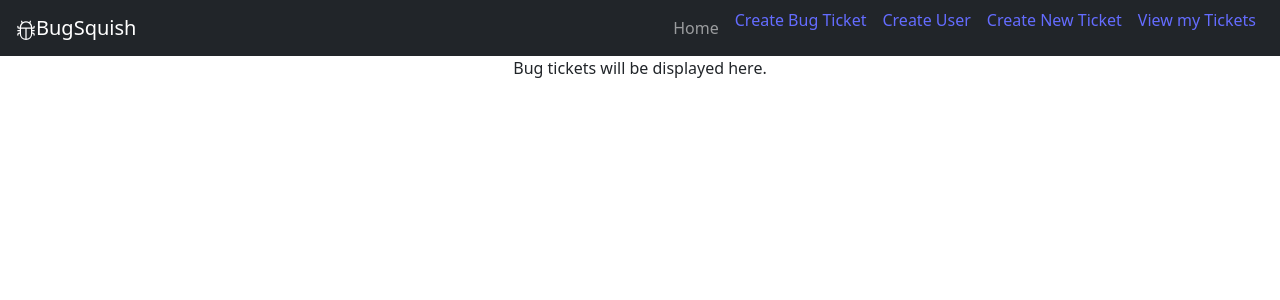
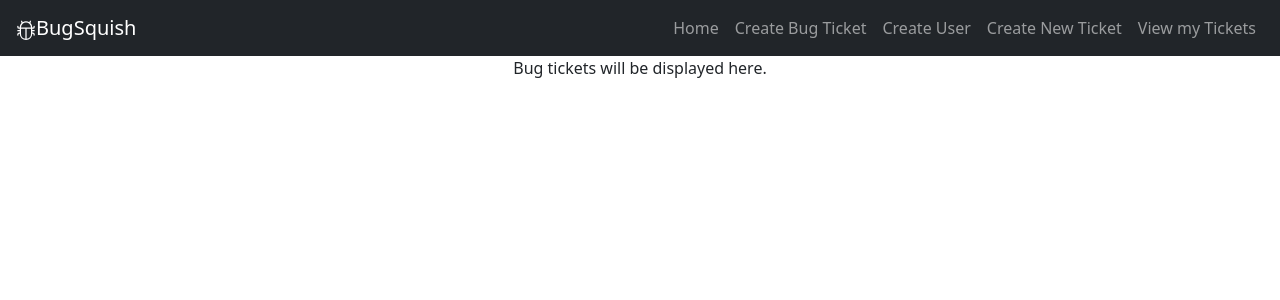
Before and after one commit to tun35770/BugSquish, a React (Vite) app in the folder BugSquish/: page / in a window 1280 px wide. Shown: the top 300 px of the page. Built offline with nearby package versions, Linux system fonts and the light colour scheme.

Commit message:
Router with NavBar

```diff
--- a/BugSquish/src/App.tsx
+++ b/BugSquish/src/App.tsx
@@ -26,10 +26,10 @@ function App() {
           <Navbar.Collapse className="justify-content-end" id="basic-navbar-nav">
             <Nav className="me-3">
               <Link to="/" className="nav-link">Home</Link>
-              <Link to="/create" className="mx-2">Create Bug Ticket</Link>
-              <Link to="user" className="mx-2">Create User</Link>
-              <Link to="" className="mx-2">Create New Ticket</Link>
-              <Link to="" className="mx-2">View my Tickets</Link>
+              <Link to="/create" className="nav-link">Create Bug Ticket</Link>
+              <Link to="user" className="nav-link">Create User</Link>
+              <Link to="" className="nav-link">Create New Ticket</Link>
+              <Link to="" className="nav-link">View my Tickets</Link>
             </Nav>
           </Navbar.Collapse>
 
```
